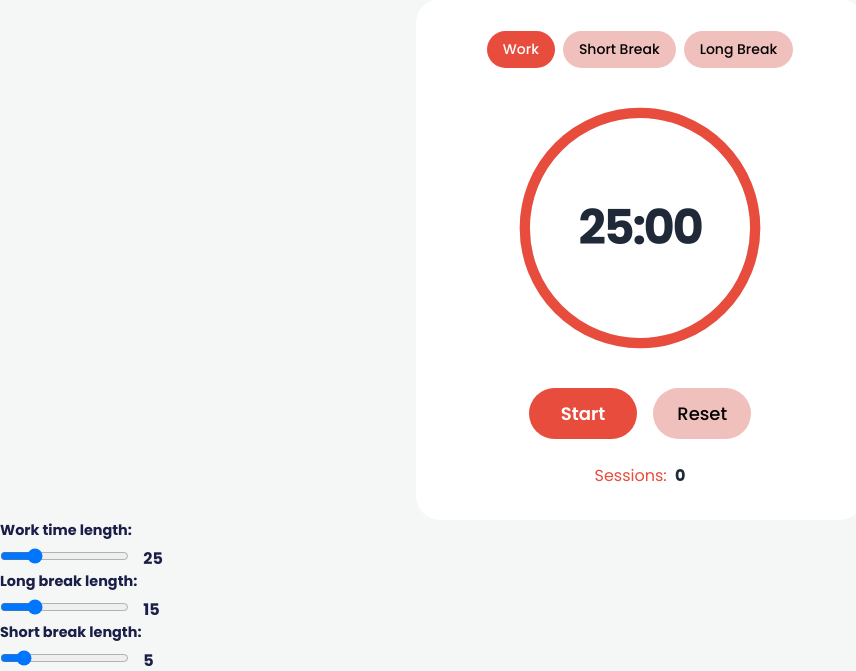
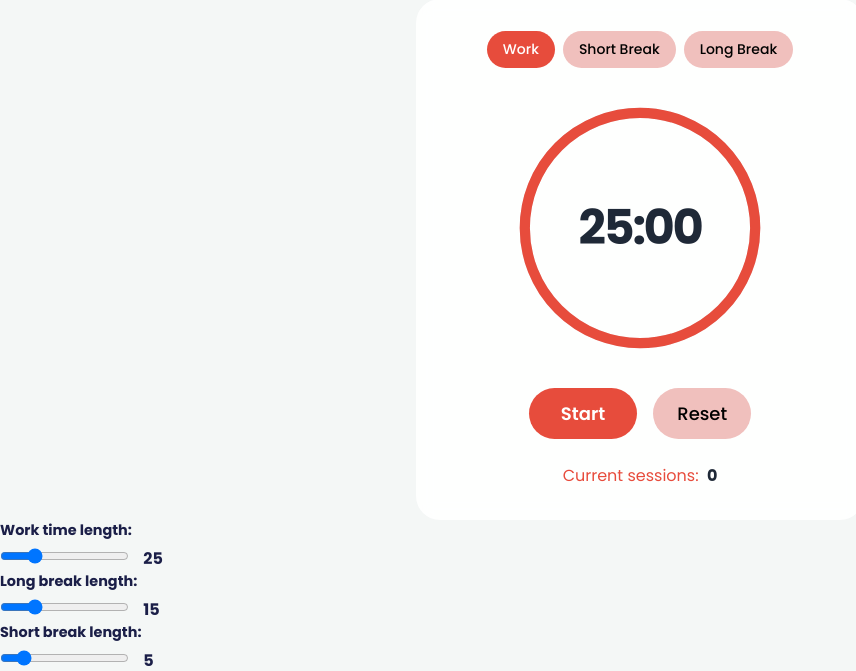
Before and after one commit to michaela357/orario-ATP3, a Flask app: page /timer_dashboard in a window 1280 px wide. Shown: the part 370-1041 px from the top of the page, without its empty margins (0-856 px from the left). Run offline with Flask 3, Linux system fonts and the light colour scheme; the visitor is signed in with stand-in values (Sample User, id 1); some libraries are stand-ins or nearby versions.

Commit message:
Change label for sessions to make sense for UI

```diff
--- a/templates/pomodoro.html
+++ b/templates/pomodoro.html
@@ -36,7 +36,7 @@ Pomodoro timer
      </div>
 
      <div class="session-tracker">
-       <span style="color: rgb(231, 76, 60); font-weight: 400; font-size: 16px;">Sessions:</span>
+       <span style="color: rgb(231, 76, 60); font-weight: 400; font-size: 16px;">Current sessions:</span>
        <span id="session-count" class="session-count-num">0</span>
      </div>
 
```
